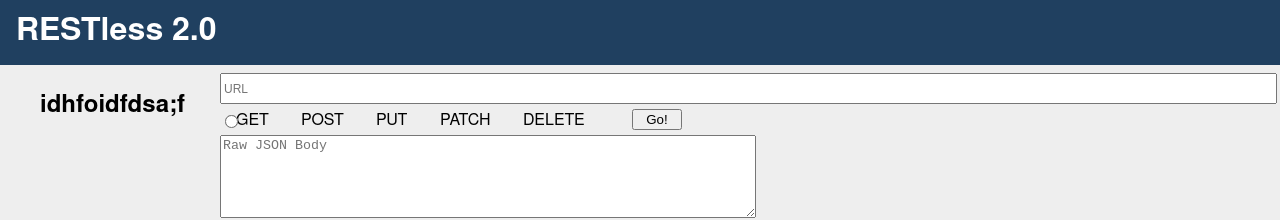
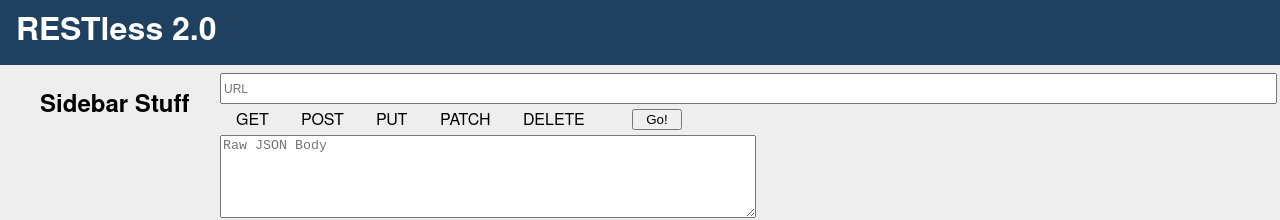
Before and after one commit to Grahf0085/RESTy, a React app: page / in a window 1280 px wide. Shown: the top 220 px of the page. Built offline with nearby package versions, Linux system fonts and the light colour scheme.

Commit message:
get methods

```diff
--- a/src/components/InputArea.jsx
+++ b/src/components/InputArea.jsx
@@ -1,25 +1,25 @@
 import React from 'react';
 import './inputArea.css';
 
-const InputArea = ({ url, onChange, onSubmit }) => {
+const InputArea = ({ url, method, onUrlChange, onSubmit, onMethodChange }) => {
   return <form className="actualForm" onSubmit={onSubmit}>
     <input placeholder="URL" className="searchBar" value={url}
-      onChange={onChange}></input>
+      onChange={onUrlChange}></input>
     <section className="options">
       <input id="get" type="radio" name="method" value="GET"
-      ></input>
+        method={method} onChange={onMethodChange}></input>
       <label htmlFor="get">GET</label>
       <input id="post" type="radio" name="method" value="POST"
-      ></input>
+        method={method} onChange={onMethodChange}></input>
       <label htmlFor="post">POST</label>
       <input id="put" type="radio" name="method" value="PUT"
-      ></input>
+        method={method} onChange={onMethodChange}></input>
       <label htmlFor="put">PUT</label>
       <input id="patch" type="radio" name="method" value="PATCH"
-      ></input>
+        method={method} onChange={onMethodChange}></input>
       <label htmlFor="patch">PATCH</label>
       <input id="delete" type="radio" name="method" value="DELETE"
-      ></input>
+        method={method} onChange={onMethodChange}></input>
       <label htmlFor="delete">DELETE</label>
       <button>Go!</button>
     </section>
--- a/src/components/Sidebar.jsx
+++ b/src/components/Sidebar.jsx
@@ -4,7 +4,7 @@
 const Sidebar = () => {
   return (
     <ul id="side">
-      <h2>idhfoidfdsa;f</h2>
+      <h2>Sidebar Stuff</h2>
     </ul>
   );
 };
--- a/src/components/app/App.jsx
+++ b/src/components/app/App.jsx
@@ -1,8 +1,4 @@
 import React from 'react';
-// import Header from '../Header';
-// import InputArea from './InputArea';
-// import PreArea from './PreArea';
-// import Sidebar from './Sidebar';
 import './App.css';
 import Restless from '../../containers/Restless';
 
--- a/src/components/inputArea.css
+++ b/src/components/inputArea.css
@@ -1,5 +1,6 @@
 input[type="radio"] {
   /* opacity: 0; */
+  display: none;
   position: absolute;
 }
 
--- a/src/components/preArea.css
+++ b/src/components/preArea.css
@@ -7,5 +7,4 @@
   overflow: auto;
   padding: 1em;
   background-color: white;
-  /* width: 55rem; */
 }
--- a/src/containers/Restless.jsx
+++ b/src/containers/Restless.jsx
@@ -16,13 +16,18 @@
 
   handleSubmit = async (e) => {
     e.preventDefault();
-    const { url } = this.state;
+    const { url, method } = this.state;
+    console.log(method);
     const apiResponse = await apiUrl(url);
-    this.setState({ body: apiResponse, loading: false });
+    this.setState({ body: apiResponse, method, loading: false });
   }
 
-  handleChange = ({ target }) => {
+  handleUrlChange = ({ target }) => {
     this.setState({ url: target.value });
+  };
+
+  handleMethodChange = ({ target }) => {
+    this.setState({ method: target.value });
   };
 
   async componentDidMount() {
@@ -38,8 +43,9 @@
       <section className="container">
         <section className="header"><Header /></section>
         <section className="sidebar"><Sidebar /></section>
-        <section className="form"><InputArea url={url}
-          onChange={this.handleChange}
+        <section className="form"><InputArea url={url} method={method}
+          onUrlChange={this.handleUrlChange}
+          onMethodChange={this.handleMethodChange}
           onSubmit={this.handleSubmit}/></section>
         <section className="pre"><PreArea body={body}/></section>
       </section>
```
